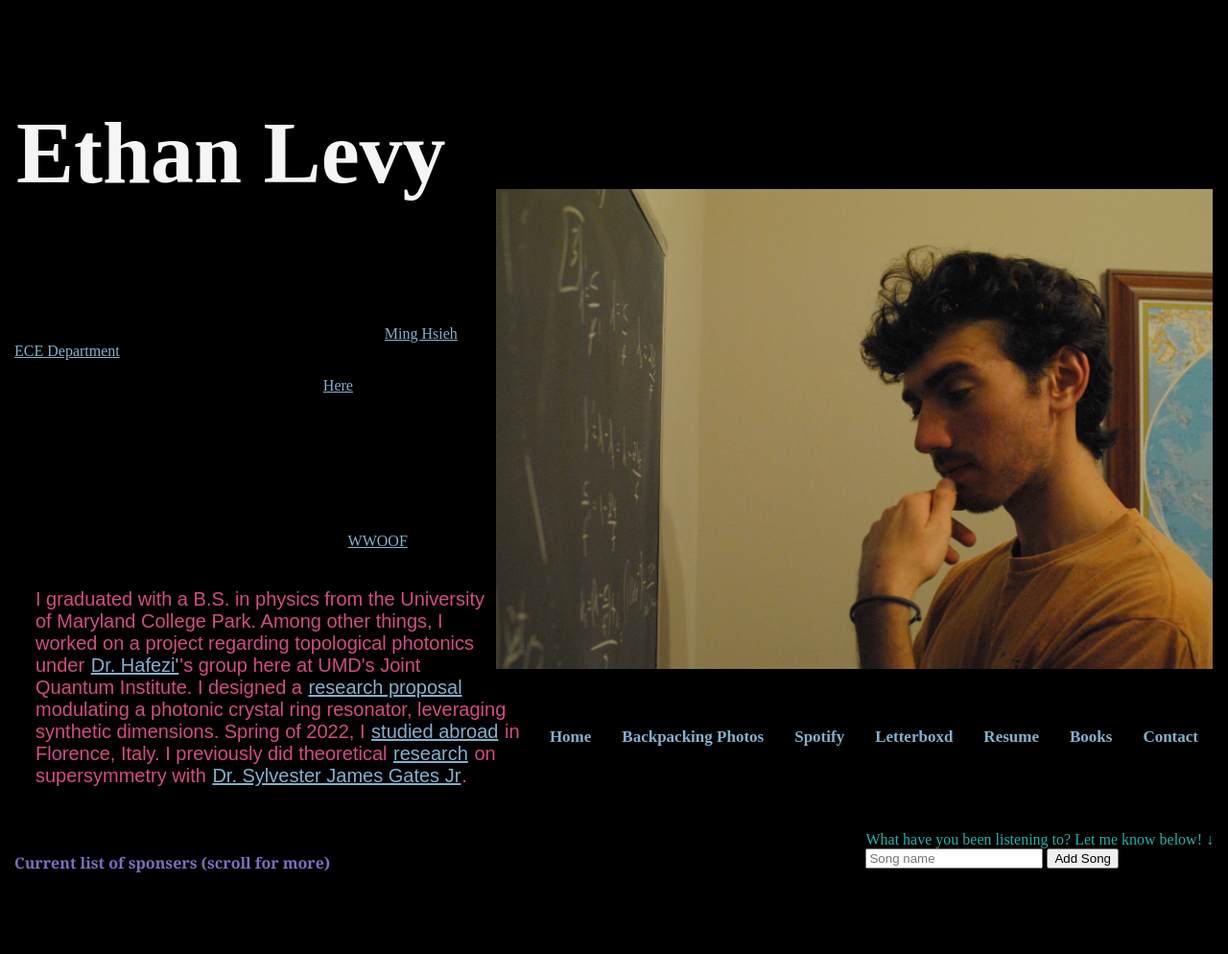
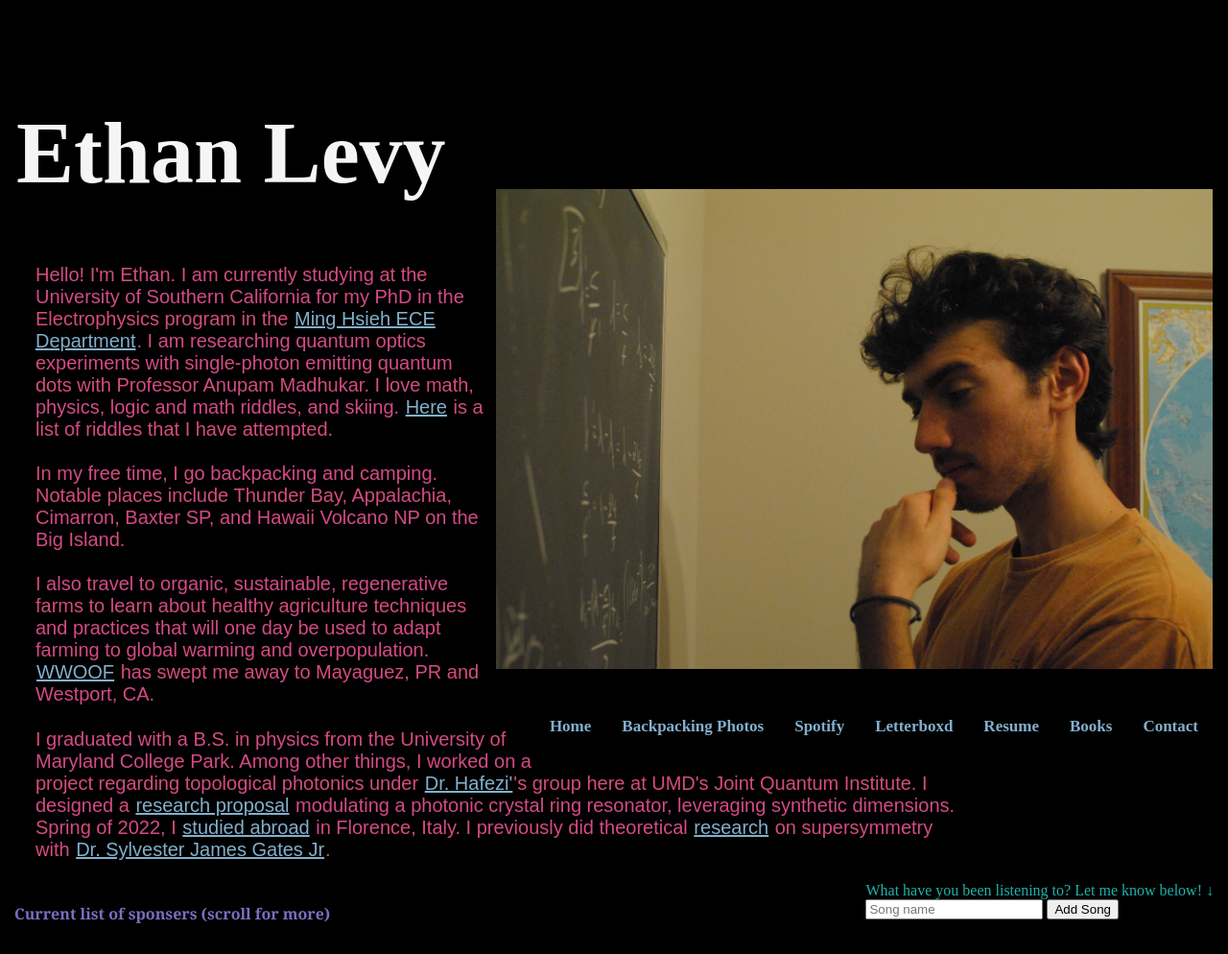
Before and after one commit to EthanLevy27/levypedia.com, a Flask app: page / in a window 1280 px wide. Shown: the whole page at 96% size. Before the commit the page ends 909 px from the top, so only its background shows below. Run offline with Flask 3, Linux system fonts and the light colour scheme; some web fonts are replaced.

Commit message:
4th 4.18.2025

```diff
--- a/templates/index.html
+++ b/templates/index.html
@@ -13,7 +13,6 @@
 
             <div id="picture" >
                 <img src="static/Profile-Picture.jpeg"  height=500><br>
-                Picture of ...
 
             </div>
 
@@ -58,7 +57,7 @@
 
         <h2>
 
-            <h2></h2>
+
          Hello! I'm Ethan. I am currently studying at the University of Southern California for my PhD in the Electrophysics program in the <a href="https://minghsiehece.usc.edu/">Ming Hsieh ECE Department</a>.
          I am researching quantum optics experiments with single-photon emitting quantum dots with Professor Anupam Madhukar. I love math, physics, logic and math riddles, and skiing. <a href="/riddles_list">Here</a> is a list of riddles that I have attempted.
          <br></br>In my free time, I go backpacking and camping. Notable places include Thunder Bay, Appalachia, Cimarron, Baxter SP, and Hawaii
@@ -70,15 +69,14 @@
         </h2>
 
     <h2>
-        I graduated with a B.S. in physics from the University of Maryland College Park. Among other things, I worked on a project regarding topological photonics under <a href="https://hafezi.jqi.umd.edu/">Dr. Hafezi'</a>'s group here at UMD's Joint
-        Quantum Institute. I designed a <a href="static/Levy EOMRRPhC DRAFT.pdf">research proposal</a> modulating a photonic crystal ring resonator, leveraging
+         I graduated with a B.S. in physics from the University of Maryland College Park. Among other things, I worked on a project regarding topological photonics under <a href="https://hafezi.jqi.umd.edu/">Dr. Hafezi'</a>'s group here at UMD's Joint
+         Quantum Institute. I designed a <a href="static/Levy EOMRRPhC DRAFT.pdf">research proposal</a> modulating a photonic crystal ring resonator, leveraging
          synthetic dimensions.
 
-         Spring of 2022, I <a href="/study_abroad_photos">studied abroad</a> in Florence, Italy. I previously did theoretical <a href = "/static/CLS.pdf">research</a> on supersymmetry with <a href= "https://en.wikipedia.org/wiki/Sylvester_James_Gates">Dr. Sylvester James Gates Jr</a>.
+         Spring of 2022, I <a href="/study_abroad_photos">studied abroad</a> in Florence, Italy.
+         I previously did theoretical <a href = "/static/CLS.pdf">research</a> on supersymmetry with <a href= "https://en.wikipedia.org/wiki/Sylvester_James_Gates">Dr. Sylvester James Gates Jr</a>.
 
-        </h2>
     </h2>
-            <p>
 
 
 
```
